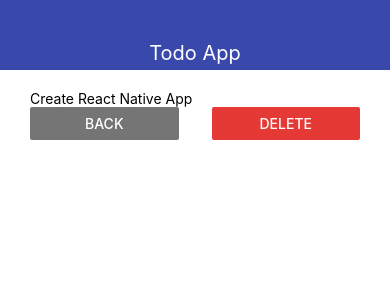
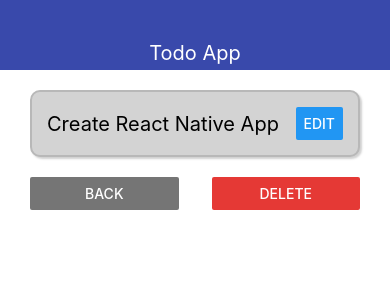
Before and after one commit to AndriiKachkarov/rn-todo-app, a React Native app: screen / in a window 390 px wide. Shown: the top 300 px of the page. Built offline with nearby package versions, Linux system fonts and the light colour scheme.

Commit message:
add AppCard component

```diff
--- /dev/null
+++ b/src/components/ui/AppCard.js
@@ -0,0 +1,24 @@
+import React from 'react';
+import {View, StyleSheet} from 'react-native';
+
+export const AppCard = props => (
+    <View style={{...styles.default, ...props.style}}>{props.children}</View>
+);
+
+const styles = StyleSheet.create({
+    default: {
+        flexDirection: 'row',
+        padding: 20,
+        borderWidth: 2,
+        borderColor: '#B8B8B8',
+        justifyContent: 'space-between',
+        alignItems: 'center',
+        backgroundColor: '#d3d3d3',
+        borderRadius: 10,
+        shadowColor: '#666666',
+        shadowRadius: 2,
+        shadowOpacity: 0.3,
+        shadowOffset: {width: 2, height: 2},
+        elevation: 8
+    }
+});
--- a/src/screens/TodoScreen.js
+++ b/src/screens/TodoScreen.js
@@ -1,11 +1,15 @@
 import React from 'react';
 import {StyleSheet, View, Text, Button,} from 'react-native';
 import {THEME} from '../theme'
+import {AppCard} from "../components/ui/AppCard";
 
 export const TodoScreen = ({todo, goBack}) => {
     return (
         <View style={styles.container}>
-            <Text>{todo.title}</Text>
+            <AppCard style={styles.card}>
+                <Text style={styles.title }>{todo.title}</Text>
+                <Button title='Edit'/>
+            </AppCard>
             <View style={styles.buttons}>
                 <View style={styles.button}>
                     <Button title='Back' color={THEME.GREY_COLOR} onPress={goBack}/>
@@ -30,5 +34,12 @@ const styles = StyleSheet.create({
     },
     button: {
         width: '45%'
+    },
+    title: {
+        fontSize: 20,
+    },
+    card: {
+        marginBottom: 20,
+        padding: 15
     }
 });
```
